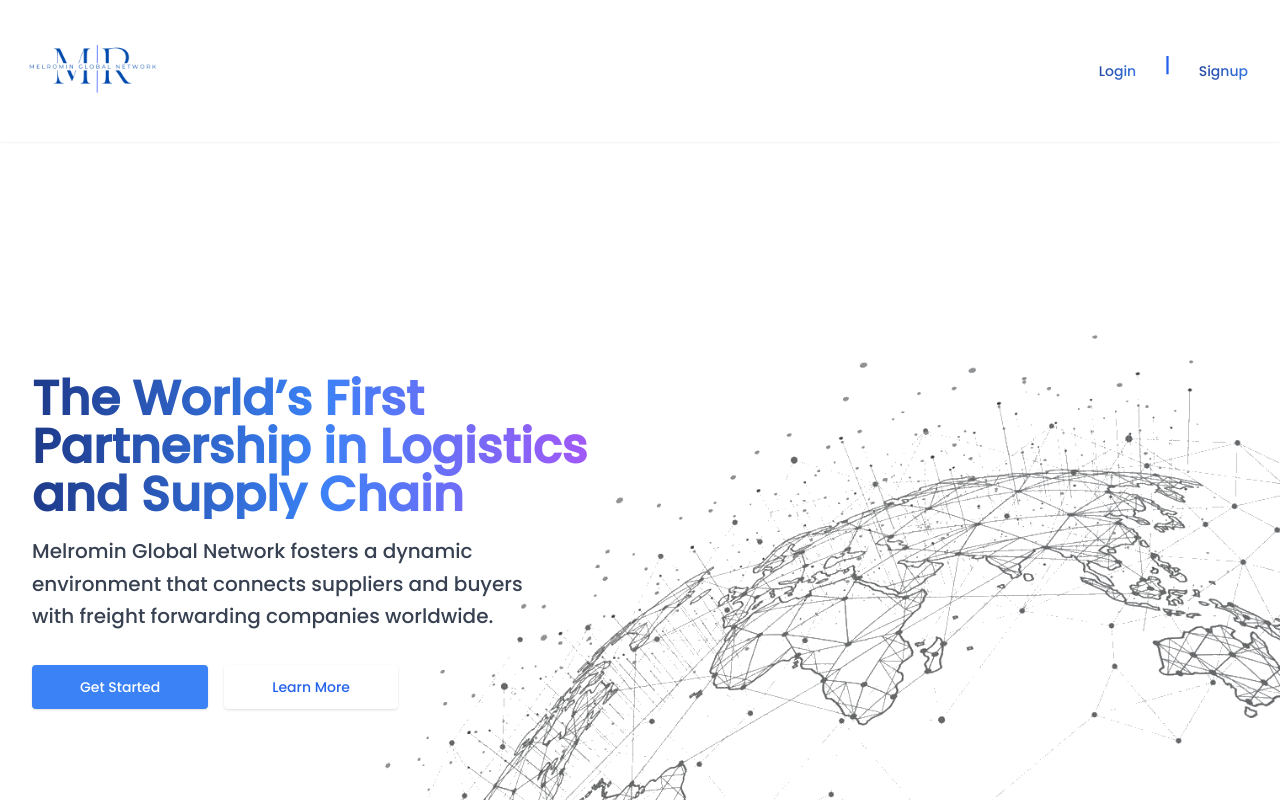
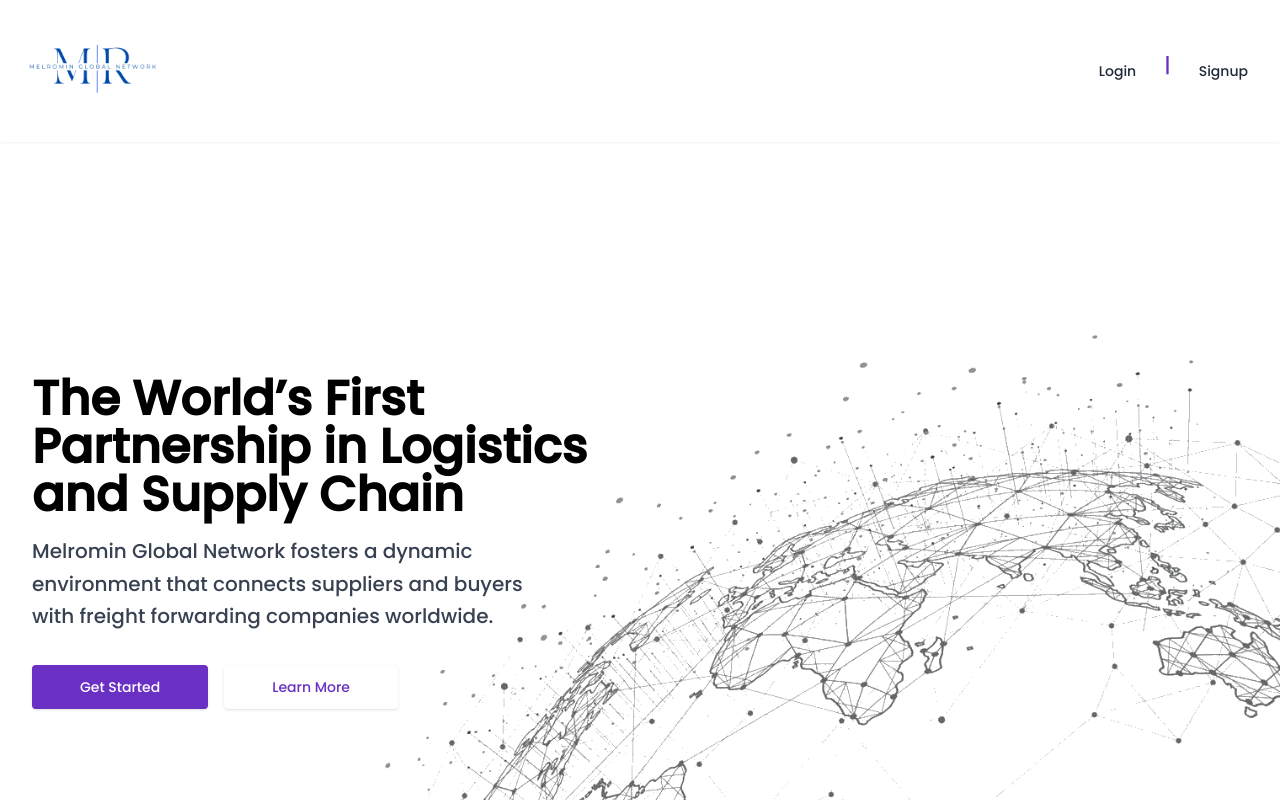
Before and after one commit to melika760/MelrominGlobalNetwork, a Next.js app: page / in a window 1280 px wide. Shown: the top 800 px of the page. Built offline with nearby package versions, Linux system fonts and the light colour scheme; no server answers.

Commit message:
add some css

```diff
--- a/app/_components/Header.jsx
+++ b/app/_components/Header.jsx
@@ -35,9 +35,9 @@
   <Image src="/logo.png" width={150} height={70} className='object-contain mt-5 md:w-[150px] w-[110px]'/>
   </div>
   {user?<div className='flex justify-start space-x-0'><Button variant={"ghost"} onClick={()=>signOut(auth)}>Logout</Button><Link href={path}><UserCircle2 className='mt-2 text-primary'/></Link></div>:<div className='flex justify-between gap-3'>
-  <Link href={"/sign-in"}><Button variant={"ghost"} className="sm:text-sm  bg-gradient-to-r from-blue-900  to-blue-500 bg-clip-text text-transparent">Login</Button></Link>
-  <span className='text-primary text-xl'>|</span>
-<Link href="/sign-up"><Button variant={"ghost"} className="sm:text-sm  bg-gradient-to-r from-blue-900  to-blue-500 bg-clip-text text-transparent">Signup</Button></Link>
+  <Link href={"/sign-in"}><Button variant={"ghost"} className="sm:text-sm  text-gray-800">Login</Button></Link>
+  <span className='text-[#6930c3] text-xl'>|</span>
+<Link href="/sign-up"><Button variant={"ghost"} className="sm:text-sm text-gray-800 ">Signup</Button></Link>
 
 </div>}
 
--- a/app/_components/Hero.jsx
+++ b/app/_components/Hero.jsx
@@ -14,7 +14,7 @@
     className="relative mx-auto max-w-screen-xl px-4 py-32 sm:px-6 lg:flex lg:h-screen lg:items-center lg:px-8"
   >
     <div className="max-w-xl  ltr:sm:text-left rtl:sm:text-right ">
-      <h1 className=" text-3xl font-extrabold sm:text-5xl  bg-gradient-to-r from-blue-900 via-blue-500 to-purple-500 bg-clip-text text-transparent ">
+      <h1 className=" text-3xl font-extrabold sm:text-5xl  text-black ">
       The World’s First Partnership in Logistics and Supply Chain
 
       </h1>
@@ -26,14 +26,14 @@
       <div className="mt-8 flex  gap-4 text-center">
         <a
           href="#start"
-          className="block w-full rounded bg-blue-500 px-12 py-3 text-sm font-medium text-white shadow hover:bg-blue-500 focus:outline-none focus:ring active:bg-primary sm:w-auto max-sm:px-3"
+          className="block w-full rounded bg-[#6930c3] px-12 py-3 text-sm font-medium text-white shadow hover:bg-[#6930c3] focus:outline-none focus:ring active:bg-primary sm:w-auto max-sm:px-3"
         >
           Get Started
         </a>
 
         <a
           href="#work"
-          className="block w-full rounded bg-white px-12 py-3 text-sm font-medium text-primary shadow hover:text-primary focus:outline-none focus:ring active:text-primary sm:w-auto max-sm:px-3"
+          className="block w-full rounded bg-white px-12 py-3 text-sm font-medium text-[#6930c3] shadow hover:text-[#6930c3] focus:outline-none focus:ring active:text-primary sm:w-auto max-sm:px-3"
         >
           Learn More
         </a>
```
